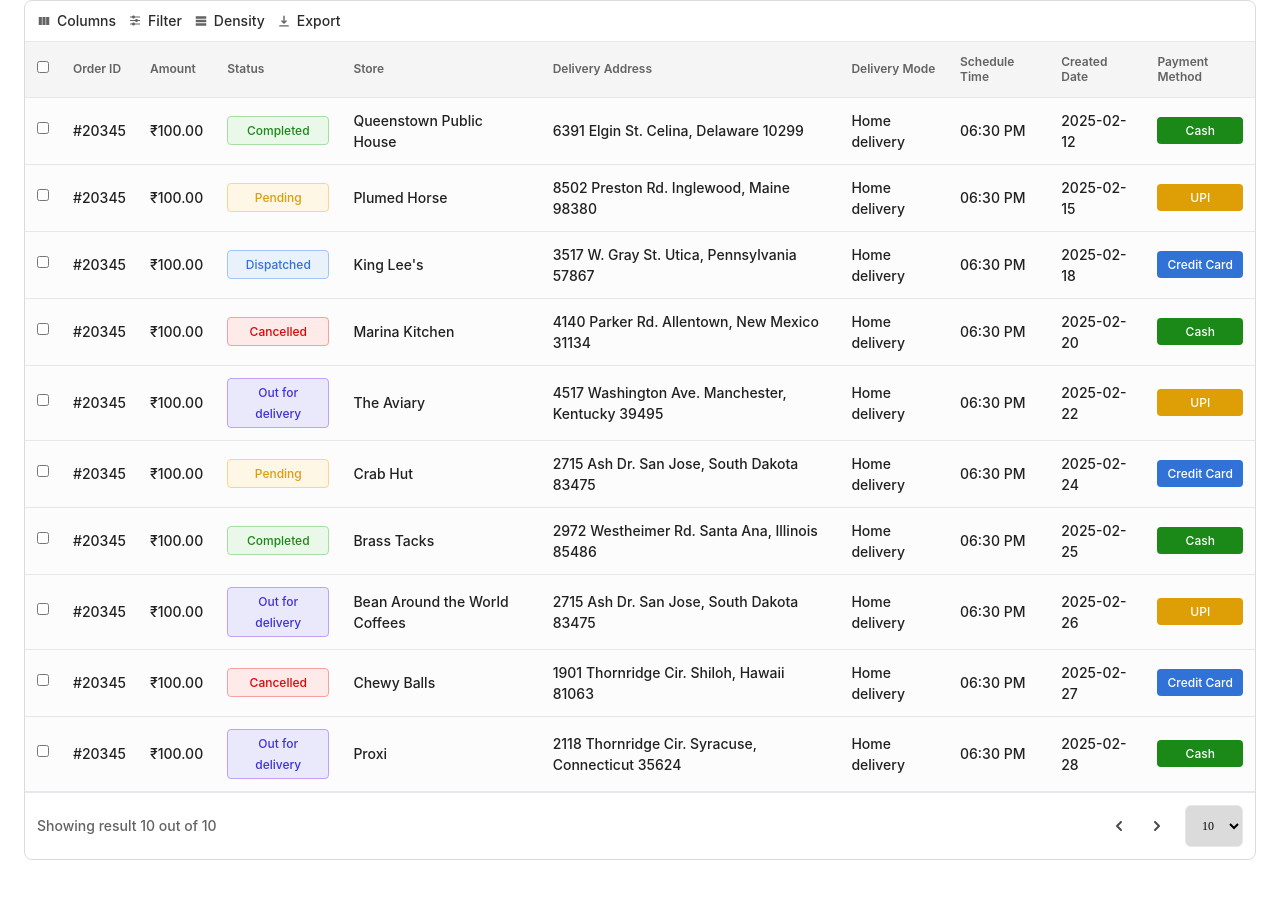
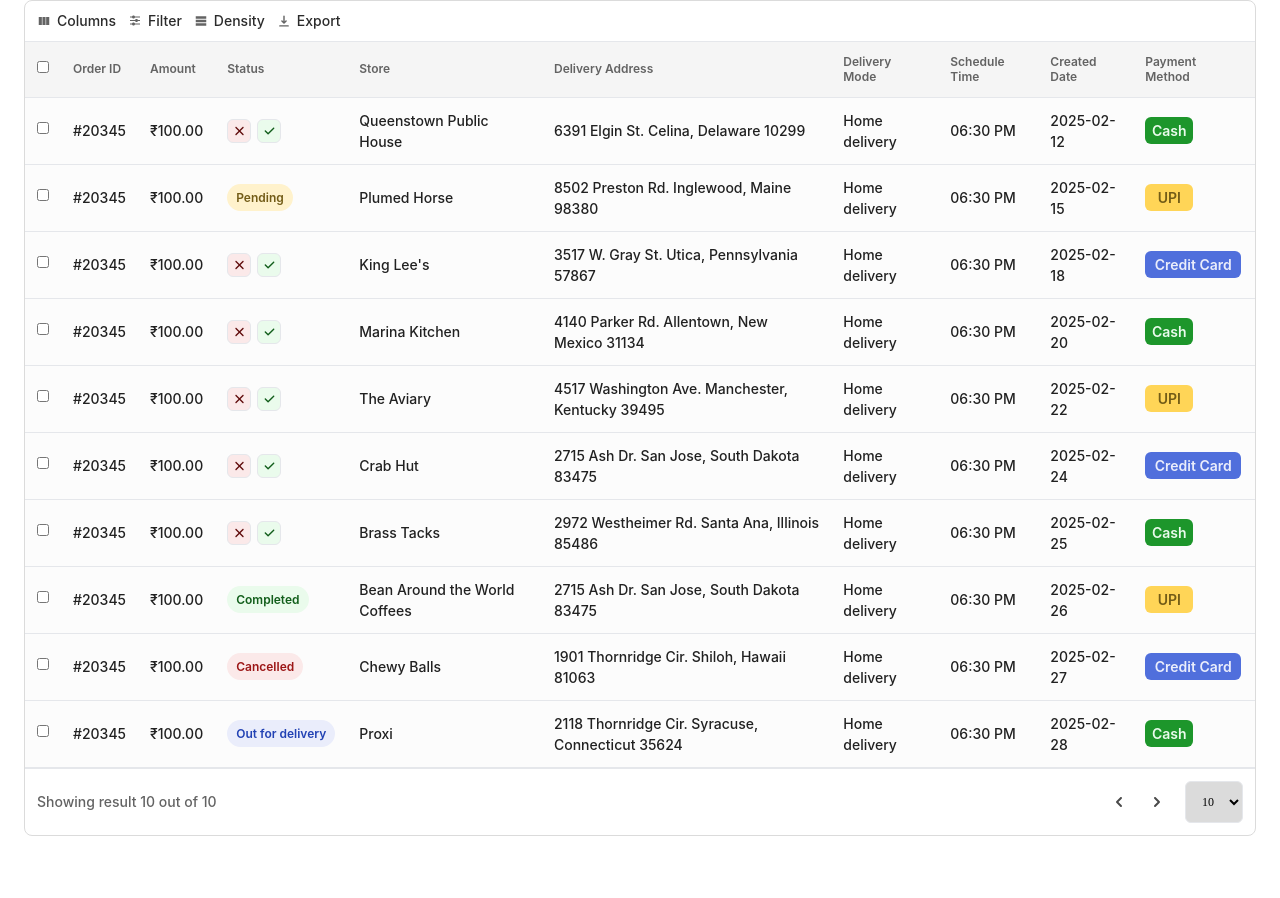
Before and after one commit to prabhakarikonicit/dhaam-order-app-ui, a React app: page / in a window 1280 px wide. Shown: the top 898 px of the page. Built offline with nearby package versions, Linux system fonts and the light colour scheme.

Commit message:
add new order code

```diff
--- a/src/localComponents/common/tableTemplate.tsx
+++ b/src/localComponents/common/tableTemplate.tsx
@@ -282,7 +282,7 @@ const TableTemplate = ({
       const filterType = tableColumns.find((col) => col.field == filterColumn)?.type;
       if (filterColumn && filterValue) {
           result = result.filter((item) => {
-            const tableCell = filterType == 'jsx' ? item[filterColumn].props.children: String(item[filterColumn]);
+            const tableCell = filterType == 'jsx' ? item[filterColumn].value: String(item[filterColumn]);
             return tableCell.toLowerCase().includes(filterValue.toLowerCase());
           });
 
@@ -484,7 +484,7 @@ const TableTemplate = ({
     // Create data rows
     const dataRows = filteredData.map((row) => {
       return visibleColumns.map((col) => {
-        const value = col.type == 'jsx' ? row[col.field].props.children: row[col.field];
+        const value = col.type == 'jsx' ? row[col.field].value: row[col.field];
         return value !== null && value !== undefined ? String(value) : "";
 
         // // Handle special cases
@@ -816,7 +816,7 @@ const TableTemplate = ({
                     >
                       <div>
                         <div className="text-[14px] font-inter font-[500] text-cardValue leading-[21px]">
-                          {row[col.field]}
+                          {col.type == 'jsx' ? row[col.field].jsx:row[col.field]}
                         </div>
                       </div>
                     </td>
--- a/src/localComponents/orders.tsx
+++ b/src/localComponents/orders.tsx
@@ -4,53 +4,131 @@ import CustomModal from "./common/modals";
 import { Order, TableColumns } from "../types";
 const Orders = () => {
 const [selectedRows, setSelectedRows] = useState<string[]>([])
-  const renderStatus = (status: string) => {
-    const statusStyles: { [key: string]: string } = {
-      Pending: "bg-[#FFF7E6] text-[#DD9E06] border border-[#F5D78E]",
-      Completed: "bg-[#EAF8E9] text-[#1A8917] border border-[#A5E0A2]",
-      Dispatched: "bg-[#E9F1FB] text-[#3172D7] border border-[#A0C5F7]",
-      Cancelled: "bg-[#FFEAEA] text-[#DD0606] border border-[#F7A0A0]",
-      "Out for delivery": "bg-[#EAE9FB] text-[#3F31D7] border border-[#C3A0F7]",
+  // Function to render status with appropriate styling
+  const renderStatus = (value:string) => {
+    // Status styles for status badges
+    const statusStyles: {
+      [key: string]: {
+        textColor: string;
+        bgColor: string;
+      };
+    } = {
+      Pending: {
+        textColor: "text-yellow",
+        bgColor: "bg-orangeColor",
+      },
+      Completed: {
+        textColor: "text-green",
+        bgColor: "bg-customBackgroundColor",
+      },
+      "Out for delivery": {
+        textColor: "text-primary",
+        bgColor: "bg-primary",
+      },
+      Cancelled: {
+        textColor: "text-maroon",
+        bgColor: "bg-bgCrossIcon",
+      },
     };
 
-    return (
-      <div
-        className={`px-3 py-1 text-center rounded-custom4px font-inter text-[12px] font-[500] ${
-          statusStyles[status] || ""
-        }`}
-      >
-        {status}
+    // Reject icon (red X)
+    const rejectIcon = (
+      <div className="flex justify-center items-center w-8 h-8 rounded-custom border border-borderCrossIcon bg-bgCrossIcon">
+        <svg
+          xmlns="http://www.w3.org/2000/svg"
+          width="15"
+          height="14"
+          viewBox="0 0 15 14"
+          fill="none"
+        >
+          <path
+            fill-rule="evenodd"
+            clip-rule="evenodd"
+            d="M3.50501 3.00501C3.77838 2.73165 4.2216 2.73165 4.49496 3.00501L7.49999 6.01004L10.505 3.00501C10.7784 2.73165 11.2216 2.73165 11.495 3.00501C11.7683 3.27838 11.7683 3.7216 11.495 3.99496L8.48994 6.99999L11.495 10.005C11.7683 10.2784 11.7683 10.7216 11.495 10.995C11.2216 11.2683 10.7784 11.2683 10.505 10.995L7.49999 7.98994L4.49496 10.995C4.2216 11.2683 3.77838 11.2683 3.50501 10.995C3.23165 10.7216 3.23165 10.2784 3.50501 10.005L6.51004 6.99999L3.50501 3.99496C3.23165 3.7216 3.23165 3.27838 3.50501 3.00501Z"
+            fill="#620E0E"
+          />
+        </svg>
       </div>
     );
-  };
-  const renderPaymentMethod = (method: string, orderId:string) => {
-    const methodStyles: { [key: string]: string } = {
-      Cash: "bg-[#1A8917] text-white cursor-pointer hover:bg-[#157512]",
-      UPI: "bg-[#DD9E06] text-white",
-      "Credit Card": "bg-[#3172D7] text-white",
-    };
 
-    // Only make Cash payment method clickable
-    if (method === "Cash") {
+    // Accept icon (green checkmark)
+    const acceptIcon = (
+      <div className="flex justify-center items-center w-8 h-8 rounded-custom border border-borderGreeen bg-customBackgroundColor ml-2">
+        <svg
+          xmlns="http://www.w3.org/2000/svg"
+          width="15"
+          height="14"
+          viewBox="0 0 15 14"
+          fill="none"
+        >
+          <path
+            fill-rule="evenodd"
+            clip-rule="evenodd"
+            d="M12.1949 3.70503C12.4683 3.97839 12.4683 4.42161 12.1949 4.69497L6.59495 10.295C6.32158 10.5683 5.87837 10.5683 5.605 10.295L2.805 7.49497C2.53163 7.22161 2.53163 6.77839 2.805 6.50503C3.07837 6.23166 3.52158 6.23166 3.79495 6.50503L6.09998 8.81005L11.205 3.70503C11.4784 3.43166 11.9216 3.43166 12.1949 3.70503Z"
+            fill="#125E1B"
+          />
+        </svg>
+      </div>
+    );
+
+    // For rows that should show status text badges (Pending, Completed, Out for delivery, Cancelled)
+    if (
+      value &&
+      ["Pending", "Completed", "Cancelled", "Out for delivery"].includes(value)
+    ) {
+      const statusConfig = statusStyles[value] || {
+        textColor: "text-gray-600",
+        bgColor: "bg-gray-100",
+      };
+
       return (
         <div
-          className={`py-1 text-center rounded-custom4px font-inter text-[12px] font-[500] ${
-            methodStyles[method] || ""
-          }`}
-          onClick={() => handleOpenPaymentModal(orderId)}
-          role="button"
-          aria-label="View payment details"
+          className={`px-3 py-1 rounded-custom80px  ${statusConfig.bgColor} ${statusConfig.textColor}
+          font-inter text-[12px] font-[600] whitespace-nowrap inline-block`}
         >
-          {method}
+          {value}
         </div>
       );
     }
 
+    // For rows that should show the reject/accept icons (empty status value)
+    return (
+      <div className="flex items-center">
+        {rejectIcon}
+        {acceptIcon}
+      </div>
+    );
+  };
+
+  // Function to render payment method with appropriate styling
+  const renderPaymentMethod = (method: string, orderId: string) => {
+    let styleClass = "";
+    let widthClass = "";
+
+    // Safe approach to determine styles based on method value
+    if (method === "Cash") {
+      styleClass =
+        "bg-bgActive rounded-custom4x text-customWhiteColor font-inter font-[600] ";
+      widthClass = "w-16";
+    } else if (method === "UPI") {
+      styleClass =
+        "bg-yellow rounded-custom4x text-yellow font-inter font-[600]";
+      widthClass = "w-16";
+    } else if (method === "Credit Card") {
+      styleClass =
+        "bg-blueCredit rounded-custom4x text-primaryCredit font-inter font-[600]";
+      widthClass = "w-32";
+    }
+
+
     return (
       <div
-        className={`px-3 py-1 text-center rounded-custom4px font-inter text-[12px] font-[500] ${
-          methodStyles[method] || ""
-        }`}
+        className={`py-1 px-2 text-center whitespace-nowrap rounded-lg font-inter text-[14px] font-[500] ${styleClass} ${widthClass}`}
+        onClick={
+          method === "Cash" ? () => handleOpenPaymentModal(orderId) : undefined
+        }
+        role={method === "Cash" ? "button" : undefined}
+        aria-label={method === "Cash" ? "View payment details" : undefined}
       >
         {method}
       </div>
@@ -94,130 +172,130 @@ const [selectedRows, setSelectedRows] = useState<string[]>([])
       id: '1',
       orderId: "#20345",
       amount: "₹100.00",
-      status: renderStatus("Completed"),
+      status: {jsx:renderStatus(""),value:"New"},
       store: "Queenstown Public House",
       deliveryAddress: "6391 Elgin St. Celina, Delaware 10299",
       deliveryMode: "Home delivery",
       scheduleTime: "06:30 PM",
       scheduleDate: "January 26",
-      paymentMethod: renderPaymentMethod("Cash", '1'),
+      paymentMethod: {jsx:renderPaymentMethod("Cash", '1'),value:"Cash"},
       createdDate: "2025-02-12",
     },
     {
       id: '2',
       orderId: "#20345",
       amount: "₹100.00",
-      status: renderStatus("Pending"),
+      status: {jsx:renderStatus("Pending"), value:"Pending"},
       store: "Plumed Horse",
       deliveryAddress: "8502 Preston Rd. Inglewood, Maine 98380",
       deliveryMode: "Home delivery",
       scheduleTime: "06:30 PM",
       scheduleDate: "January 26",
-      paymentMethod: renderPaymentMethod("UPI", '2'),
+      paymentMethod: {jsx:renderPaymentMethod("UPI", '2'),value:"UPI"},
       createdDate: "2025-02-15",
     },
     {
       id: "3",
       orderId: "#20345",
       amount: "₹100.00",
-      status: renderStatus("Dispatched"),
+      status: {jsx:renderStatus(""),value:"New"},
       store: "King Lee's",
       deliveryAddress: "3517 W. Gray St. Utica, Pennsylvania 57867",
       deliveryMode: "Home delivery",
       scheduleTime: "06:30 PM",
       scheduleDate: "January 26",
-      paymentMethod: renderPaymentMethod("Credit Card", '3'),
+      paymentMethod: {jsx:renderPaymentMethod("Credit Card", '3'),value:"Credit Card"},
       createdDate: "2025-02-18",
     },
     {
       id: "4",
       orderId: "#20345",
       amount: "₹100.00",
-      status: renderStatus("Cancelled"),
+      status: {jsx:renderStatus(""),value:"New"},
       store: "Marina Kitchen",
       deliveryAddress: "4140 Parker Rd. Allentown, New Mexico 31134",
       deliveryMode: "Home delivery",
       scheduleTime: "06:30 PM",
       scheduleDate: "January 26",
-      paymentMethod: renderPaymentMethod("Cash", '4'),
+      paymentMethod: {jsx:renderPaymentMethod("Cash", '4'),value:"Cash"},
       createdDate: "2025-02-20",
     },
     {
       id: "5",
       orderId: "#20345",
       amount: "₹100.00",
-      status: renderStatus("Out for delivery"),
+      status: {jsx:renderStatus(""),value:"New"},
       store: "The Aviary",
       deliveryAddress: "4517 Washington Ave. Manchester, Kentucky 39495",
       deliveryMode: "Home delivery",
       scheduleTime: "06:30 PM",
       scheduleDate: "January 26",
-      paymentMethod: renderPaymentMethod("UPI", '5'),
+      paymentMethod: {jsx:renderPaymentMethod("UPI", '5'),value:"UPI"},
       createdDate: "2025-02-22",
     },
     {
       id: "6",
       orderId: "#20345",
       amount: "₹100.00",
-      status: renderStatus("Pending"),
+      status: {jsx:renderStatus(""),value:"New"},
       store: "Crab Hut",
       deliveryAddress: "2715 Ash Dr. San Jose, South Dakota 83475",
       deliveryMode: "Home delivery",
       scheduleTime: "06:30 PM",
       scheduleDate: "January 26",
-      paymentMethod: renderPaymentMethod("Credit Card", '6'),
+      paymentMethod: {jsx:renderPaymentMethod("Credit Card", '6'),value:"Credit Card"},
       createdDate: "2025-02-24",
     },
     {
       id: "7",
       orderId: "#20345",
       amount: "₹100.00",
-      status: renderStatus("Completed"),
+      status: {jsx:renderStatus(""),value:"New"},
       store: "Brass Tacks",
       deliveryAddress: "2972 Westheimer Rd. Santa Ana, Illinois 85486",
       deliveryMode: "Home delivery",
       scheduleTime: "06:30 PM",
       scheduleDate: "January 26",
-      paymentMethod: renderPaymentMethod("Cash", '7'),
+      paymentMethod: {jsx:renderPaymentMethod("Cash", '7'), value:"Cash"},
       createdDate: "2025-02-25",
     },
     {
       id: "8",
       orderId: "#20345",
       amount: "₹100.00",
-      status: renderStatus("Out for delivery"),
+      status: {jsx:renderStatus("Completed"),value:"Completed"},
       store: "Bean Around the World Coffees",
       deliveryAddress: "2715 Ash Dr. San Jose, South Dakota 83475",
       deliveryMode: "Home delivery",
       scheduleTime: "06:30 PM",
       scheduleDate: "January 26",
-      paymentMethod: renderPaymentMethod("UPI", '8'),
+      paymentMethod: {jsx:renderPaymentMethod("UPI", '8'),value:"UPI"},
       createdDate: "2025-02-26",
     },
     {
       id: "9",
       orderId: "#20345",
       amount: "₹100.00",
-      status: renderStatus("Cancelled"),
+      status: {jsx:renderStatus("Cancelled"),value:"Cancelled"},
       store: "Chewy Balls",
       deliveryAddress: "1901 Thornridge Cir. Shiloh, Hawaii 81063",
       deliveryMode: "Home delivery",
       scheduleTime: "06:30 PM",
       scheduleDate: "January 26",
-      paymentMethod: renderPaymentMethod("Credit Card", '9'),
+      paymentMethod: {jsx:renderPaymentMethod("Credit Card", '9'),value:"Credit Card"},
       createdDate: "2025-02-27",
     },
     {
       id: "10",
       orderId: "#20345",
       amount: "₹100.00",
-      status: renderStatus("Out for delivery"),
+      status: {jsx:renderStatus("Out for delivery"),value:"Out for delivery"},
       store: "Proxi",
       deliveryAddress: "2118 Thornridge Cir. Syracuse, Connecticut 35624",
       deliveryMode: "Home delivery",
       scheduleTime: "06:30 PM",
       scheduleDate: "January 26",
-      paymentMethod: renderPaymentMethod("Cash", '10'),
+      paymentMethod: {jsx:renderPaymentMethod("Cash", '10'),value:"Cash"},
       createdDate: "2025-02-28",
     },
   ]);
--- a/src/types/index.tsx
+++ b/src/types/index.tsx
@@ -1,15 +1,19 @@
 import { JSX } from "react";
 
+export interface JSXTableCell {
+  jsx:JSX.Element;
+  value:string;
+}
 export interface Order extends TableData{
     orderId: string;
     amount: string;
-    status:JSX.Element
+    status:JSXTableCell;
     store: string;
     deliveryAddress: string;
     deliveryMode: string;
     scheduleTime: string;
     scheduleDate: string;
-    paymentMethod: JSX.Element;
+    paymentMethod: JSXTableCell;
     createdDate?: string; // Added for date filtering
     items?: OrderItem[]; // Optional items for detailed view
   }
```
Also changed, not shown: src/index.css (+7 -0 lines).
